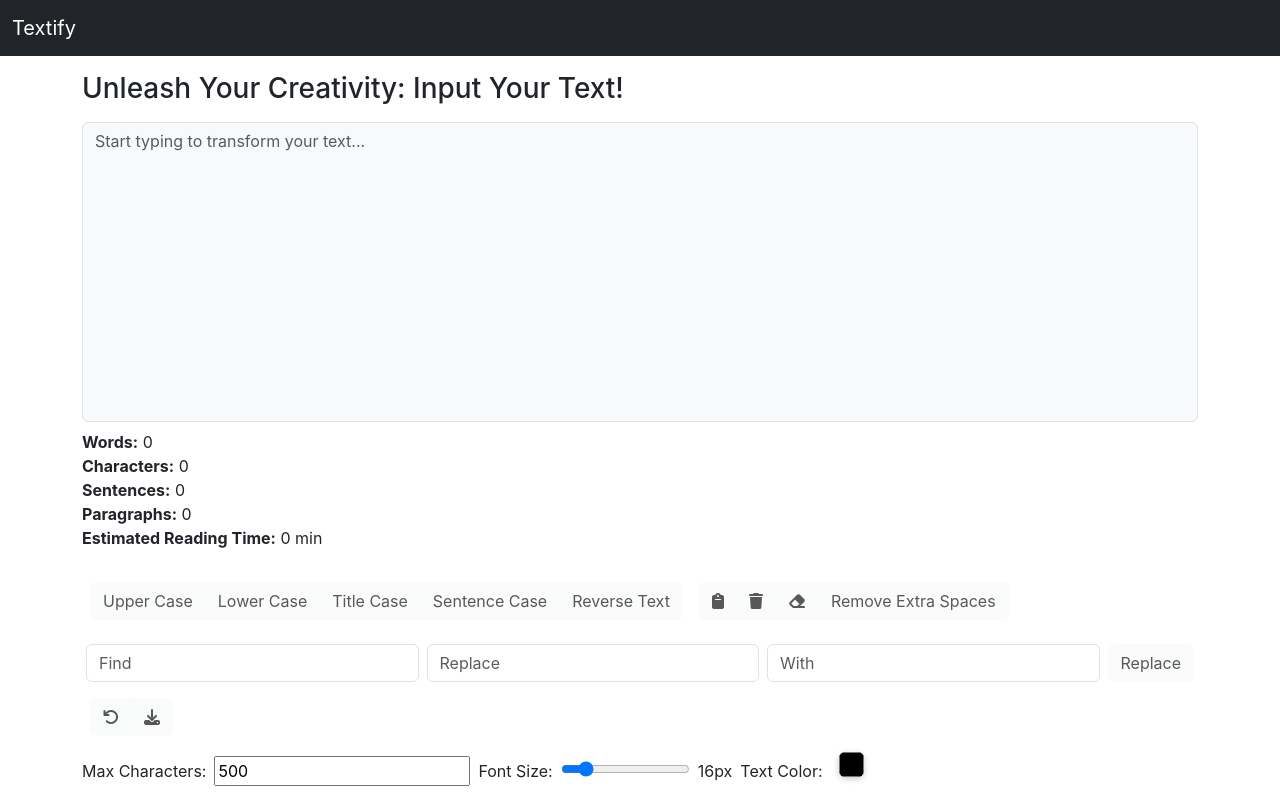
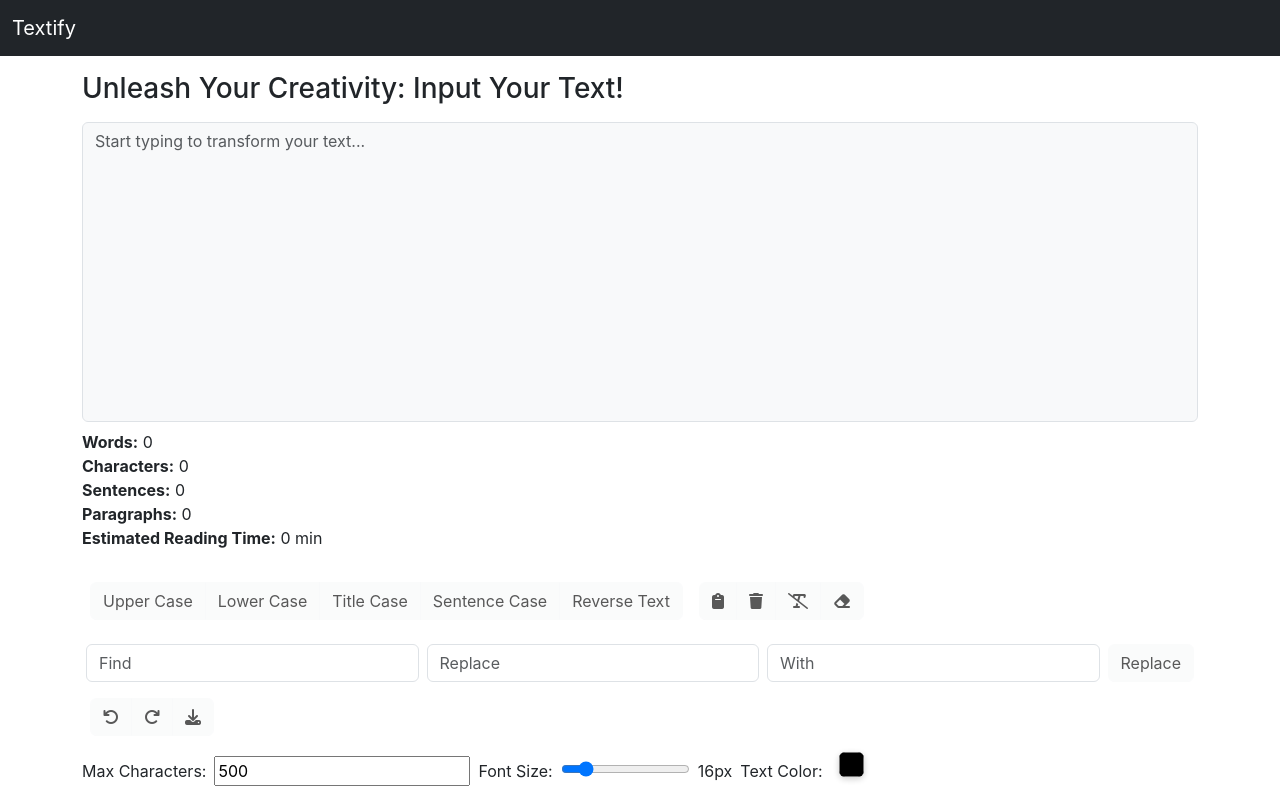
Before and after one commit to DBadshahCode/TextUtils, a React (Create React App) app: page / in a window 1280 px wide. Shown: the top 800 px of the page. Built offline with nearby package versions, Linux system fonts and the light colour scheme.

Commit message:
icons added

```diff
--- a/src/components/ClipboardAndClear.js
+++ b/src/components/ClipboardAndClear.js
@@ -24,14 +24,14 @@ const ClipboardAndClear = ({ text, copyToClipboard, clearText, clearFormatting,
         onClick={clearFormatting}
         disabled={text.length === 0}
       >
-        <i className="fa fa-eraser" title="Clear Formatting" />
+        <i className="fa fa-remove-format" title="Clear Formatting" />
       </button>
       <button
         className={`btn btn-light`}
         onClick={handleRemoveExtraSpaces}
         disabled={text.length === 0}
       >
-        Remove Extra Spaces
+        <i className="fa fa-eraser" title="Remove Etra Spaces" />
       </button>
     </div>
   );
--- a/src/components/UndoRedoDownload.js
+++ b/src/components/UndoRedoDownload.js
@@ -11,13 +11,13 @@ const UndoRedoDownload = ({ handleUndo, handleRedo, downloadText, historyIndex,
       >
         <i className="fa fa-undo" title="Undo" />
       </button>
-      {/* <button
+      <button
         className={`btn btn-light`}
         onClick={handleRedo}
-        disabled={history.length === 0 || historyIndex >= history.length - 1}
+        disabled={historyIndex >= history.length - 1}
       >
-        Redo
-      </button> */}
+        <i className="fa fa-redo" title="Redo" />
+      </button>
       <button
         className={`btn btn-light`}
         onClick={downloadText}
```
